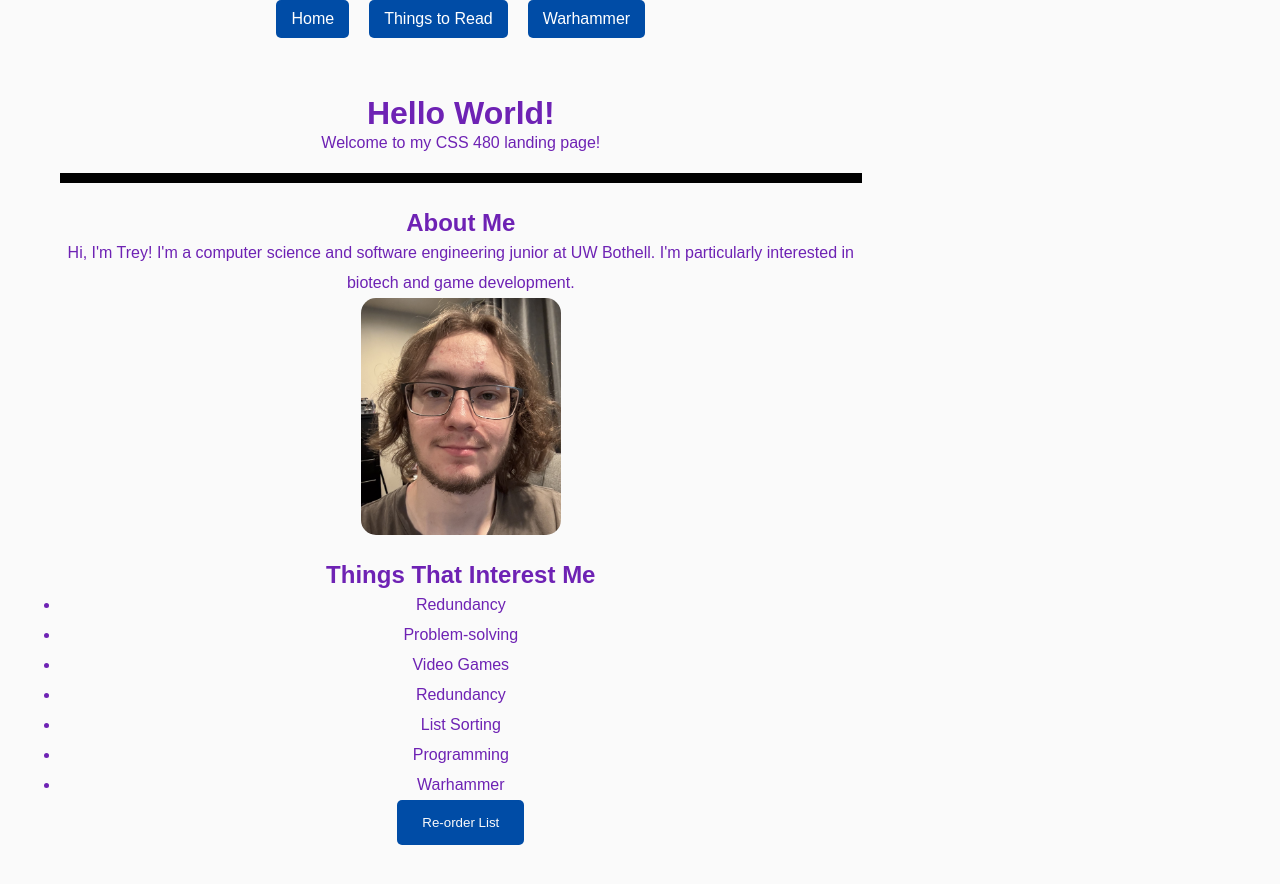
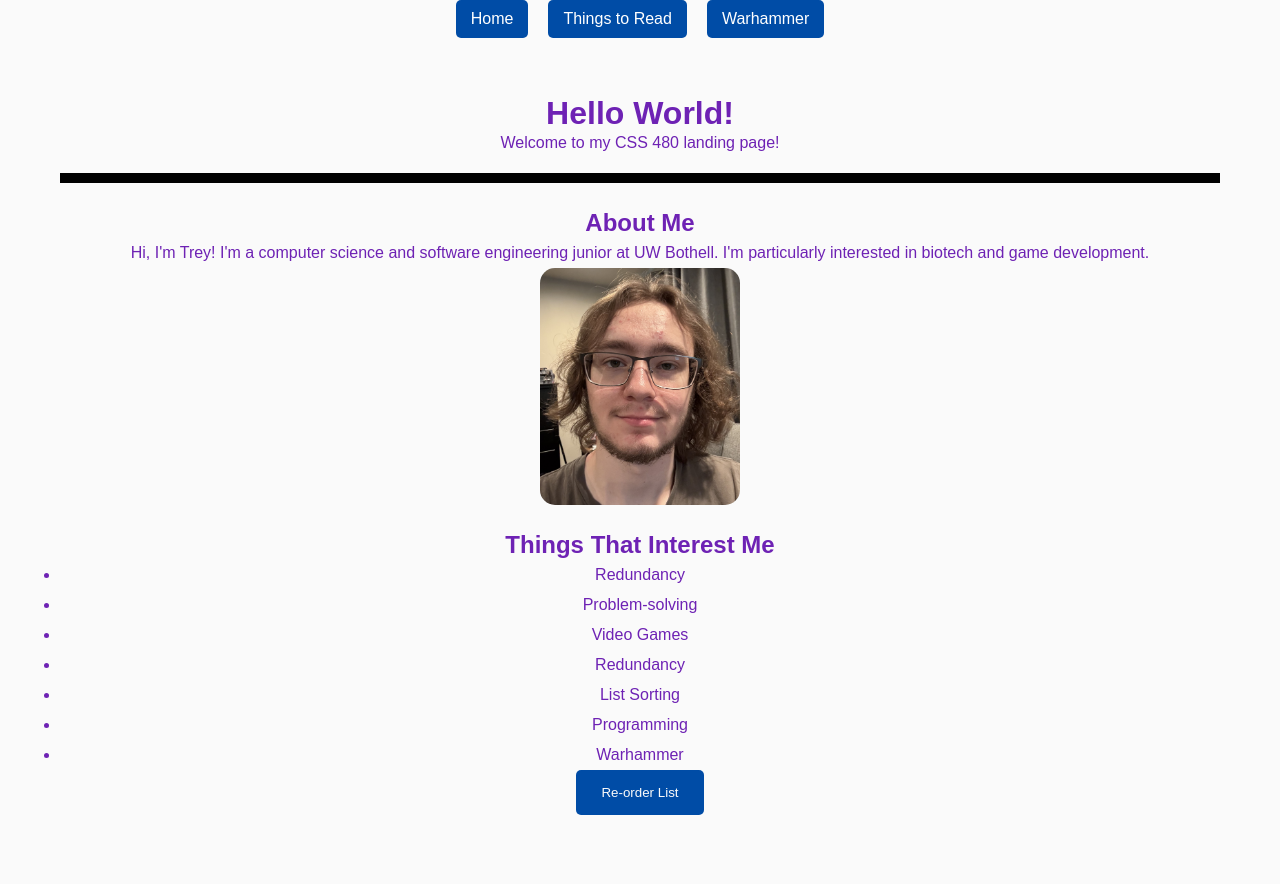
Before and after one commit to Trayouras/css-480-hello-world-new, a Next.js app: page / in a window 1280 px wide. Shown: the top 884 px of the page. Built offline with nearby package versions, Linux system fonts and the light colour scheme.

Commit message:
Attention assignment trying to format nice

```diff
--- a/src/app/globals.css
+++ b/src/app/globals.css
@@ -12,7 +12,7 @@
 
 html,
 body {
-  max-width: 72vw;
+  max-width: 100vw;
   overflow-x: hidden;
 }
 
```
